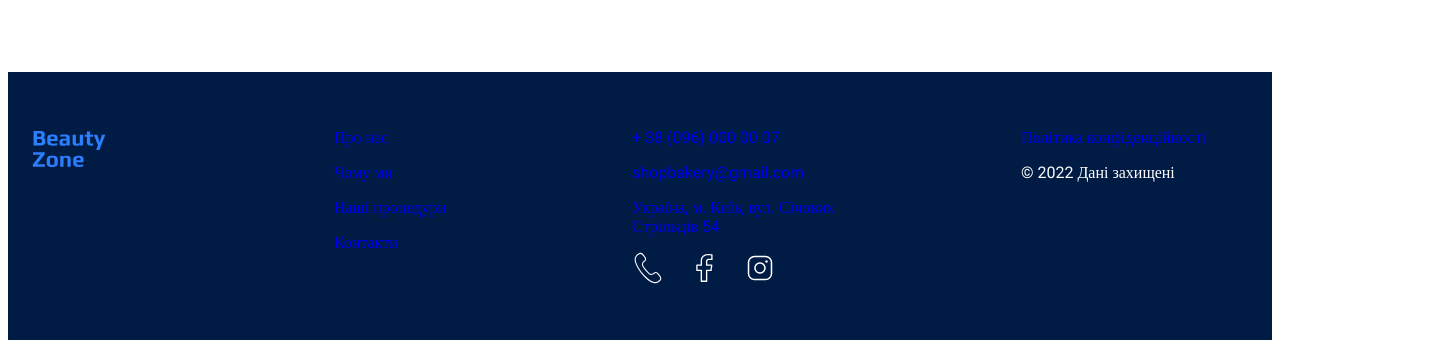
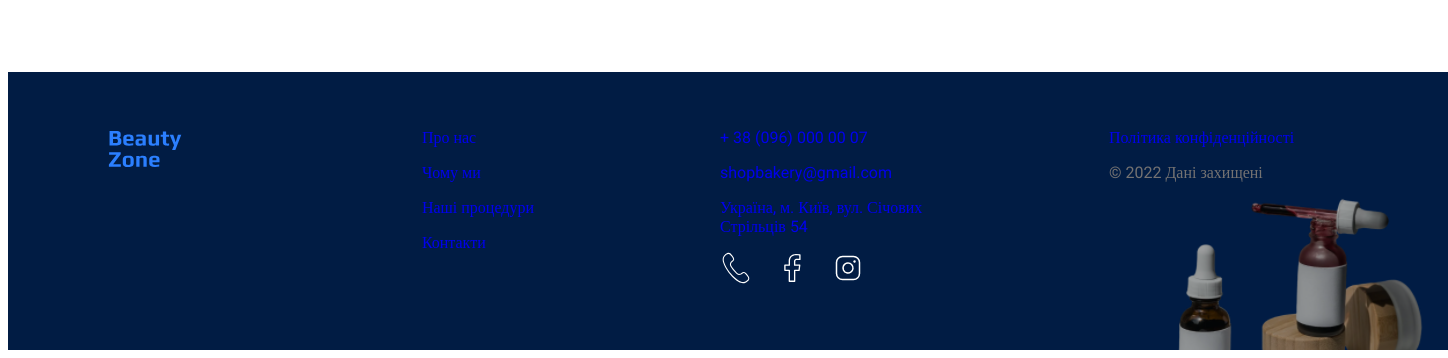
Before and after one commit to Maxbitcoinn/beauty-zone, a plain HTML site: page index.html in a window 1280 px wide. Shown: the part 3427-3785 px from the top of the page, 1448 px wide, since content can reach past the window. Drawn offline with Linux system fonts and the light colour scheme.

Commit message:
add bg decor in footer

```diff
--- a/scss/layouts/_footer.scss
+++ b/scss/layouts/_footer.scss
@@ -1,7 +1,8 @@
 .footer {
     display: flex;
-    width: auto;
-    height: auto;
+    position: relative;
+    // width: auto;
+    // height: auto;
     background-color: var(--primary-color-dark);
     font-family: Roboto;
     font-size: 16px;
@@ -9,6 +10,10 @@
     font-weight: 400;
     line-height: normal;
     color: var(--white-color);
+    width: 1440px;
+    height: 278px;
+    flex-shrink: 0;
+    margin: 0 auto;
 
 
     &__container {
@@ -86,7 +91,7 @@
 
 
     &__address-copyright {
-
+        color: #747272;
 
     }
 
@@ -102,4 +107,24 @@
     &__address-link:hover {
     color: var(--white-color);
 }
+
+
+&::before,
+&::after{
+    position: absolute;
+    bottom: 0;
+    background-repeat: no-repeat;
+    content: '';
+
 }
+
+&::before {
+    width: 278px;
+    height: 156px;
+    flex-shrink: 0;
+    right: 0;
+    background-image: url('/images/footer-img.png');
+
+}
+
+}
```
Also changed, not shown: css/main.min.css, 1 other file.
